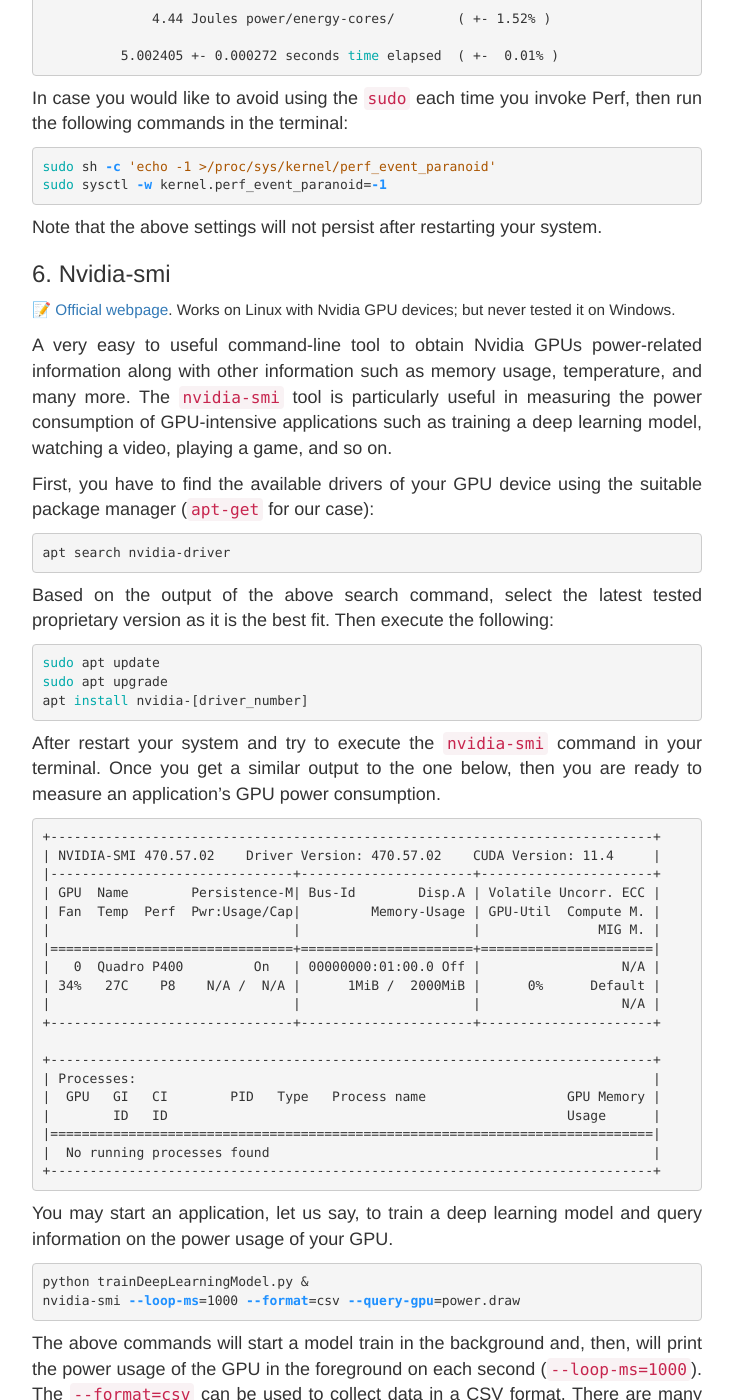
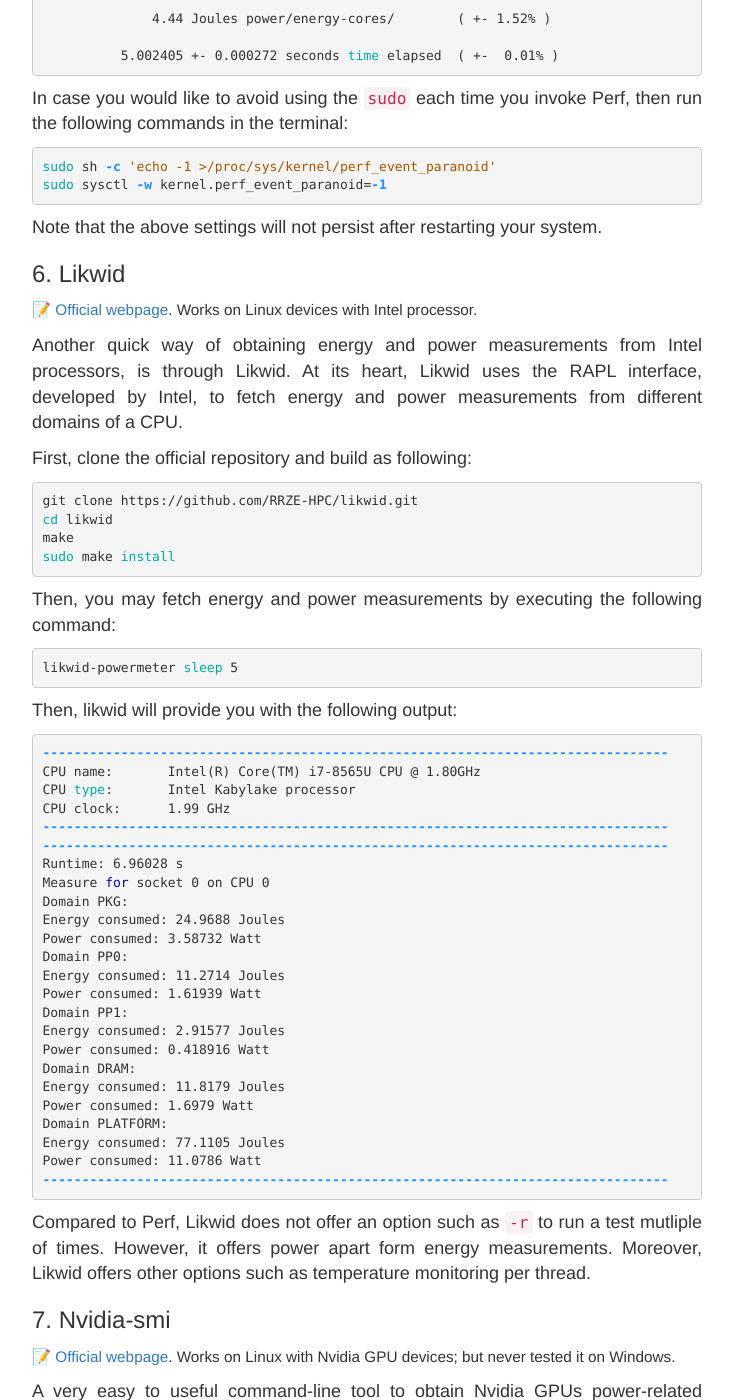
Before and after one commit to luiscruz/luiscruz.github.io, a Jekyll site: the page built from _posts/2021-07-20-measuring-energy.md, in a window 1280 px wide and 1400 px high, scrolled down 8378 px. Shown: the whole window, without its empty margins (273-1006 px from the left). Built offline with Jekyll 4.4.1, drawn with Linux system fonts in a browser that asks for light colours; formulas are drawn with MathJax 3; some of the changed text lies outside the part shown.

Commit message:
Add Likwid to energy measurements post

````diff
--- a/_posts/2021-07-20-measuring-energy.md
+++ b/_posts/2021-07-20-measuring-energy.md
@@ -13,7 +13,7 @@
 
 
 There are various ways to ensure green software – tracking its energy consumption is one of the ways but practitioners often find it hard to start in this direction.
-In this article, we are going to cover 6 different ways of measuring the energy consumption of your code. There is not a single approach since different platforms require different strategies. For example, some tools only work with Intel CPUs, other only work with a particular OS, and so on.
+In this article, we are going to cover 7 different ways of measuring the energy consumption of your code. There is not a single approach since different platforms require different strategies. For example, some tools only work with Intel CPUs, other only work with a particular OS, and so on.
 Every time I want to measure energy consumption, I have to study a ton of different tools before I find the right power tool that works with my software system. This article will help you skip that part of the deal and start measuring energy right away!
 
 ## Power Monitors vs Energy Profilers
@@ -253,8 +253,64 @@
 Note that the above settings will not persist after restarting your system.
 
 
+### 6. Likwid
+<small>📝 [Official webpage](https://hpc.fau.de/research/tools/likwid/). Works on Linux devices with Intel processor.
+</small>
 
-### 6. Nvidia-smi
+Another quick way of obtaining energy and power measurements from Intel processors, is through Likwid.
+At its heart, Likwid uses the RAPL interface, developed by Intel, to fetch energy and power measurements
+from different domains of a CPU.
+
+First, clone the official repository and build as following:
+
+```bash
+git clone https://github.com/RRZE-HPC/likwid.git
+cd likwid
+make
+sudo make install
+```
+
+Then, you may fetch energy and power measurements by executing the following command:
+
+```bash
+likwid-powermeter sleep 5
+```
+
+Then, likwid will provide you with the following output:
+
+```bash
+--------------------------------------------------------------------------------
+CPU name:	Intel(R) Core(TM) i7-8565U CPU @ 1.80GHz
+CPU type:	Intel Kabylake processor
+CPU clock:	1.99 GHz
+--------------------------------------------------------------------------------
+--------------------------------------------------------------------------------
+Runtime: 6.96028 s
+Measure for socket 0 on CPU 0
+Domain PKG:
+Energy consumed: 24.9688 Joules
+Power consumed: 3.58732 Watt
+Domain PP0:
+Energy consumed: 11.2714 Joules
+Power consumed: 1.61939 Watt
+Domain PP1:
+Energy consumed: 2.91577 Joules
+Power consumed: 0.418916 Watt
+Domain DRAM:
+Energy consumed: 11.8179 Joules
+Power consumed: 1.6979 Watt
+Domain PLATFORM:
+Energy consumed: 77.1105 Joules
+Power consumed: 11.0786 Watt
+--------------------------------------------------------------------------------
+```
+
+Compared to Perf, Likwid does not offer an option such as `-r` to run a test mutliple of times.
+However, it offers power apart form energy measurements.
+Moreover, Likwid offers other options such as temperature monitoring per thread.
+
+
+### 7. Nvidia-smi
 <small>📝 [Official webpage](https://developer.nvidia.com/nvidia-system-management-interface). Works on Linux with Nvidia GPU devices; but never tested it on Windows.
 </small>
 
@@ -361,7 +417,7 @@
 D -->|No| DN[Power Gadget]
 C -->|Linux| CA{Software using Nvidia GPU?}
 CA -->|No| E{Processor?}
-E -->|Intel| F[Powerstat, PowerTOP, or Perf]
+E -->|Intel| F[Powerstat, PowerTOP, Perf, or Likwid]
 E -->|AMD| PowerTOP
 CA -->|Yes| Nvidia-smi
 C -->|Windows| D
````
